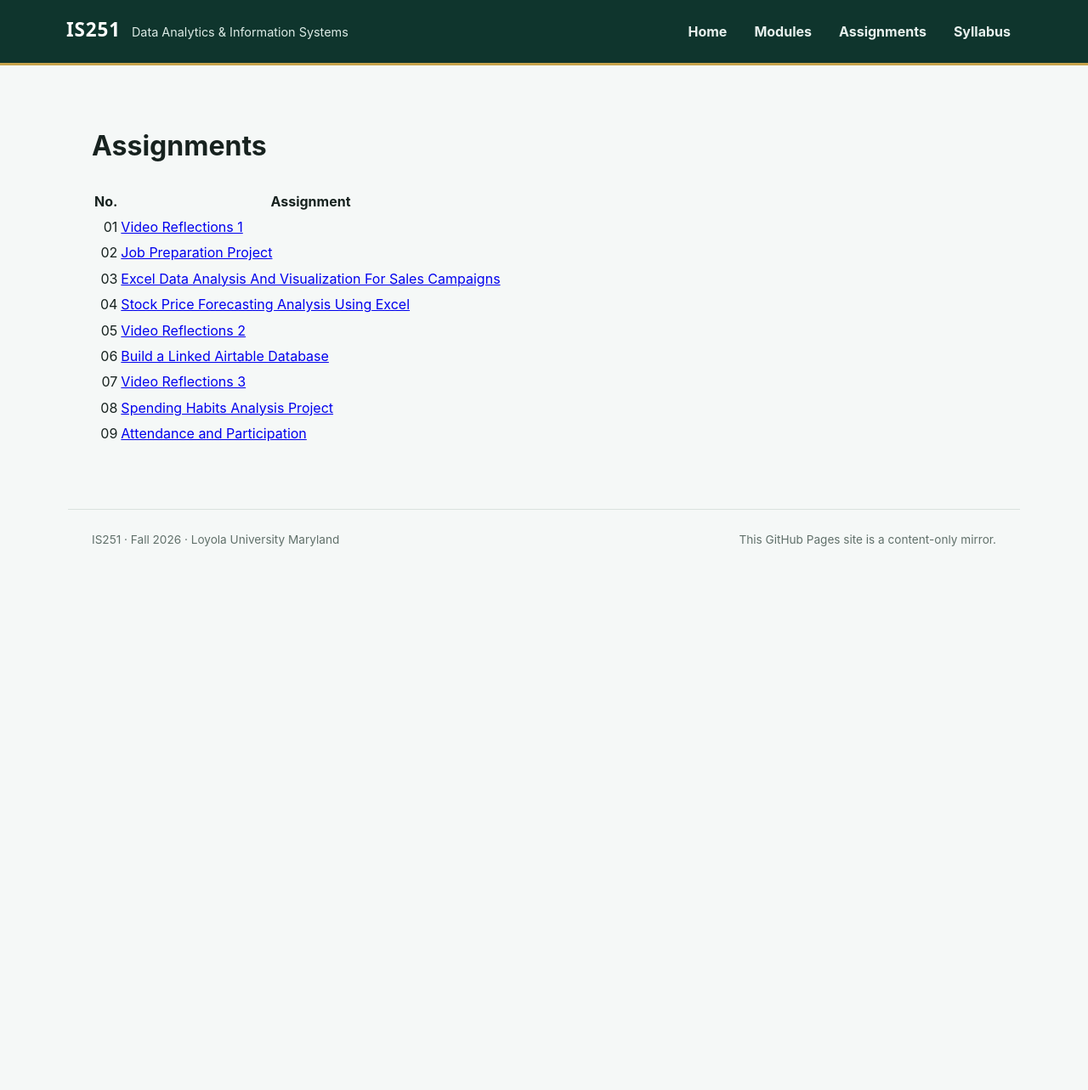
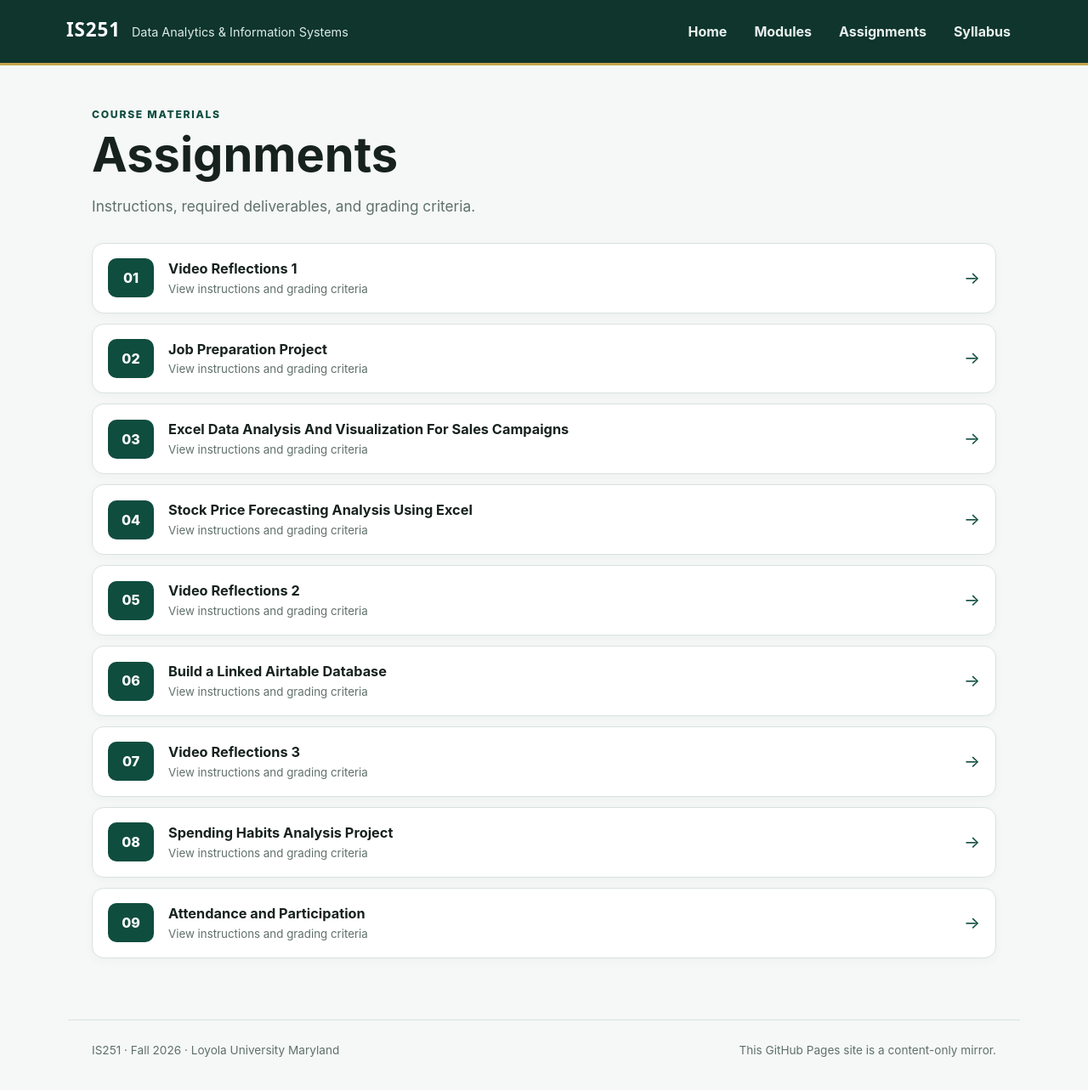
Before and after one commit to dyim-loyola/is251, a Jekyll site: the page built from assignments.md, in a window 1280 px wide and 1303 px high. Shown: the top 1283 px of the window at 85% size. Built offline with Jekyll 4.4.1, drawn with Linux system fonts in a browser that asks for light colours.

Commit message:
Refresh Sites mirror: assignments.md

```diff
--- a/assignments.md
+++ b/assignments.md
@@ -4,16 +4,14 @@ title: "Assignments"
 permalink: /assignments/
 ---
 
-# Assignments
+<header class="page-title"><p class="eyebrow">Course materials</p><h1>Assignments</h1><p>Instructions, required deliverables, and grading criteria.</p></header>
 
-| No. | Assignment |
-|---:|---|
-| 01 | [Video Reflections 1]({{ site.baseurl }}/assignments/01-video-reflections-1/) |
-| 02 | [Job Preparation Project]({{ site.baseurl }}/assignments/02-job-preparation-project/) |
-| 03 | [Excel Data Analysis And Visualization For Sales Campaigns]({{ site.baseurl }}/assignments/03-excel-data-analysis-and-visualization-for-sales-campaigns/) |
-| 04 | [Stock Price Forecasting Analysis Using Excel]({{ site.baseurl }}/assignments/04-stock-price-forecasting-analysis-using-excel/) |
-| 05 | [Video Reflections 2]({{ site.baseurl }}/assignments/05-video-reflections-2/) |
-| 06 | [Build a Linked Airtable Database]({{ site.baseurl }}/assignments/06-build-a-linked-airtable-database/) |
-| 07 | [Video Reflections 3]({{ site.baseurl }}/assignments/07-video-reflections-3/) |
-| 08 | [Spending Habits Analysis Project]({{ site.baseurl }}/assignments/08-spending-habits-analysis-project/) |
-| 09 | [Attendance and Participation]({{ site.baseurl }}/assignments/09-attendance-and-participation/) |
+<div class="card-list"><a class="index-card assignment-card" href="{{ site.baseurl }}/assignments/01-video-reflections-1/"><span class="number-badge">01</span><span class="card-copy"><strong>Video Reflections 1</strong><small>View instructions and grading criteria</small></span><span class="card-arrow" aria-hidden="true">→</span></a>
+<a class="index-card assignment-card" href="{{ site.baseurl }}/assignments/02-job-preparation-project/"><span class="number-badge">02</span><span class="card-copy"><strong>Job Preparation Project</strong><small>View instructions and grading criteria</small></span><span class="card-arrow" aria-hidden="true">→</span></a>
+<a class="index-card assignment-card" href="{{ site.baseurl }}/assignments/03-excel-data-analysis-and-visualization-for-sales-campaigns/"><span class="number-badge">03</span><span class="card-copy"><strong>Excel Data Analysis And Visualization For Sales Campaigns</strong><small>View instructions and grading criteria</small></span><span class="card-arrow" aria-hidden="true">→</span></a>
+<a class="index-card assignment-card" href="{{ site.baseurl }}/assignments/04-stock-price-forecasting-analysis-using-excel/"><span class="number-badge">04</span><span class="card-copy"><strong>Stock Price Forecasting Analysis Using Excel</strong><small>View instructions and grading criteria</small></span><span class="card-arrow" aria-hidden="true">→</span></a>
+<a class="index-card assignment-card" href="{{ site.baseurl }}/assignments/05-video-reflections-2/"><span class="number-badge">05</span><span class="card-copy"><strong>Video Reflections 2</strong><small>View instructions and grading criteria</small></span><span class="card-arrow" aria-hidden="true">→</span></a>
+<a class="index-card assignment-card" href="{{ site.baseurl }}/assignments/06-build-a-linked-airtable-database/"><span class="number-badge">06</span><span class="card-copy"><strong>Build a Linked Airtable Database</strong><small>View instructions and grading criteria</small></span><span class="card-arrow" aria-hidden="true">→</span></a>
+<a class="index-card assignment-card" href="{{ site.baseurl }}/assignments/07-video-reflections-3/"><span class="number-badge">07</span><span class="card-copy"><strong>Video Reflections 3</strong><small>View instructions and grading criteria</small></span><span class="card-arrow" aria-hidden="true">→</span></a>
+<a class="index-card assignment-card" href="{{ site.baseurl }}/assignments/08-spending-habits-analysis-project/"><span class="number-badge">08</span><span class="card-copy"><strong>Spending Habits Analysis Project</strong><small>View instructions and grading criteria</small></span><span class="card-arrow" aria-hidden="true">→</span></a>
+<a class="index-card assignment-card" href="{{ site.baseurl }}/assignments/09-attendance-and-participation/"><span class="number-badge">09</span><span class="card-copy"><strong>Attendance and Participation</strong><small>View instructions and grading criteria</small></span><span class="card-arrow" aria-hidden="true">→</span></a></div>
```
